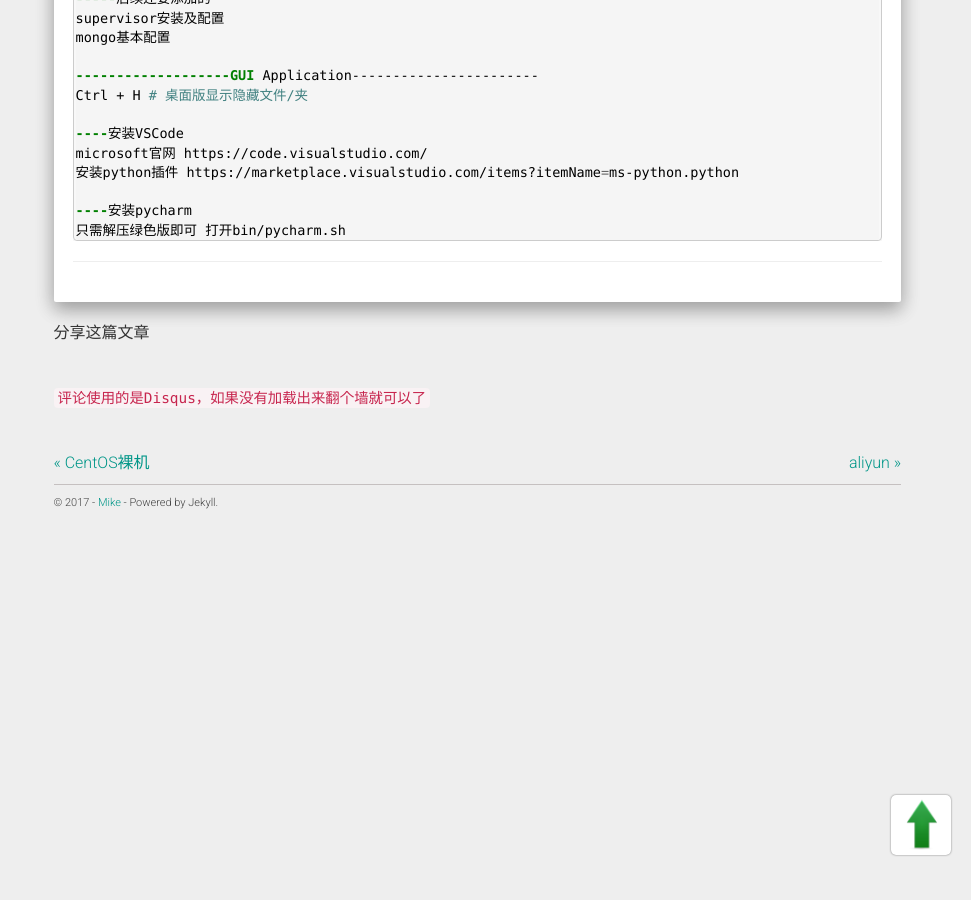
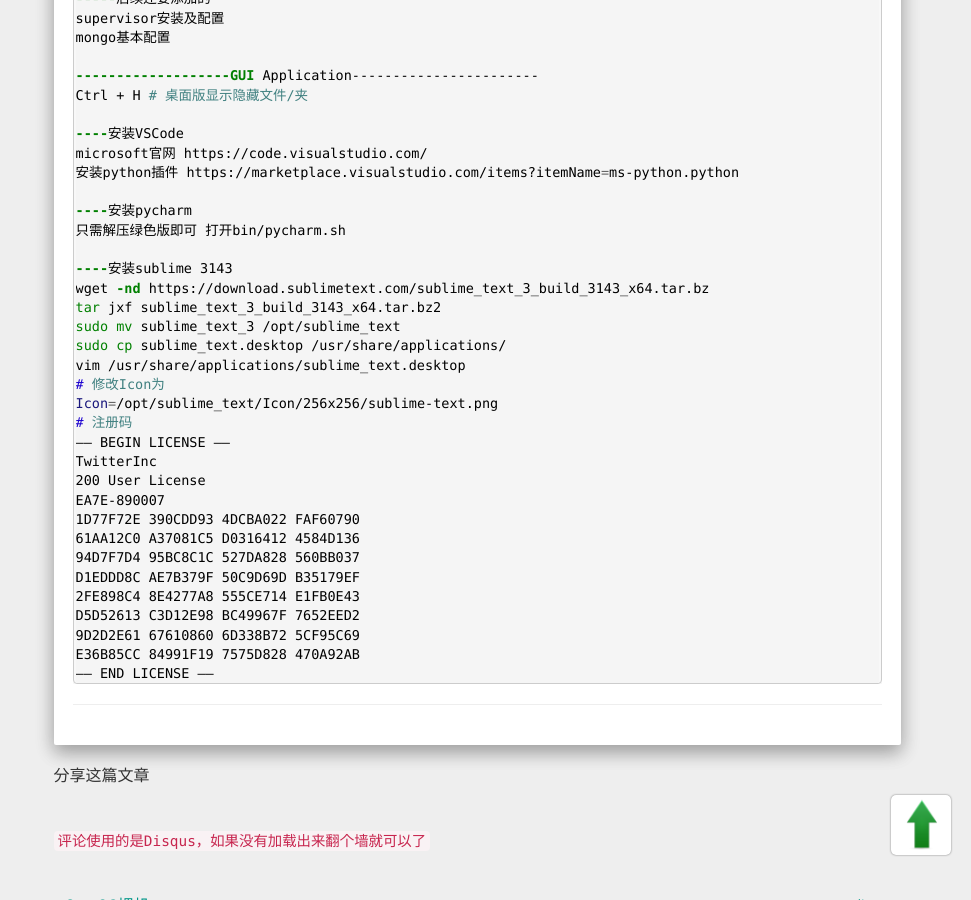
Before and after one commit to iampythoner/iampythoner.github.io, a Jekyll site: the page built from _misc/2017-11-20-Ubuntu_env.md, in a window 1280 px wide and 900 px high, scrolled down 3113 px. Shown: the whole window, without its empty margins (309-1280 px from the left). Built offline with Jekyll 4.4.1, drawn with Linux system fonts in a browser that asks for light colours; nearby versions of some CDN libraries; comment, search, counter and statistics services are not loaded.

Commit message:
no message

````diff
--- a/_misc/2017-11-20-Ubuntu_env.md
+++ b/_misc/2017-11-20-Ubuntu_env.md
@@ -167,4 +167,27 @@ microsoft官网 https://code.visualstudio.com/
 
 ----安装pycharm
 只需解压绿色版即可 打开bin/pycharm.sh
+
+----安装sublime 3143
+wget -nd https://download.sublimetext.com/sublime_text_3_build_3143_x64.tar.bz
+tar jxf sublime_text_3_build_3143_x64.tar.bz2
+sudo mv sublime_text_3 /opt/sublime_text
+sudo cp sublime_text.desktop /usr/share/applications/
+vim /usr/share/applications/sublime_text.desktop
+# 修改Icon为
+Icon=/opt/sublime_text/Icon/256x256/sublime-text.png
+# 注册码
+—– BEGIN LICENSE —–
+TwitterInc
+200 User License
+EA7E-890007
+1D77F72E 390CDD93 4DCBA022 FAF60790
+61AA12C0 A37081C5 D0316412 4584D136
+94D7F7D4 95BC8C1C 527DA828 560BB037
+D1EDDD8C AE7B379F 50C9D69D B35179EF
+2FE898C4 8E4277A8 555CE714 E1FB0E43
+D5D52613 C3D12E98 BC49967F 7652EED2
+9D2D2E61 67610860 6D338B72 5CF95C69
+E36B85CC 84991F19 7575D828 470A92AB
+—— END LICENSE ——
 ```
````
